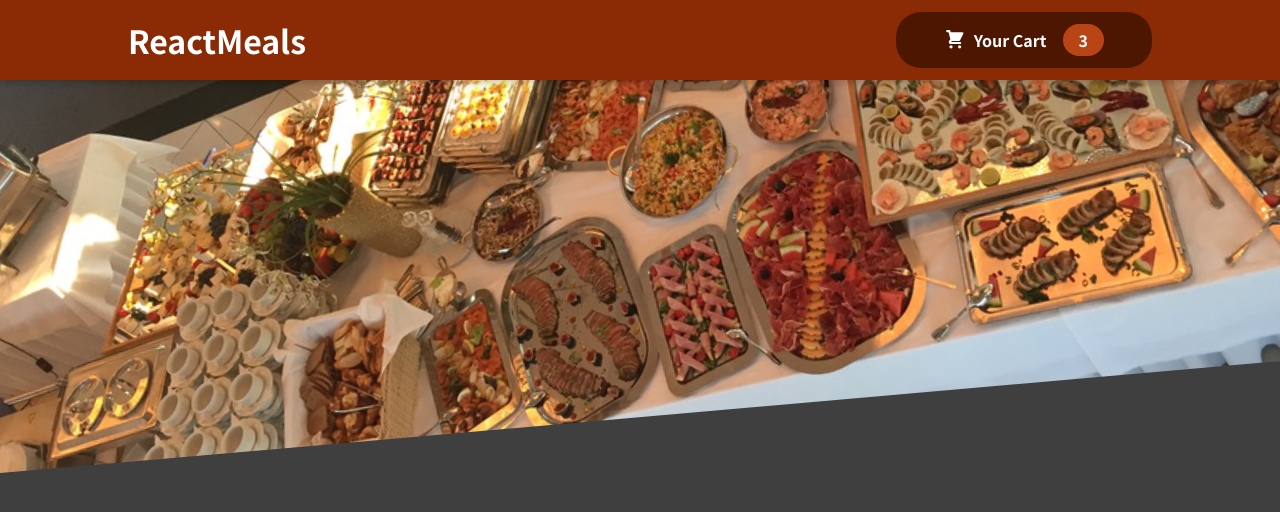
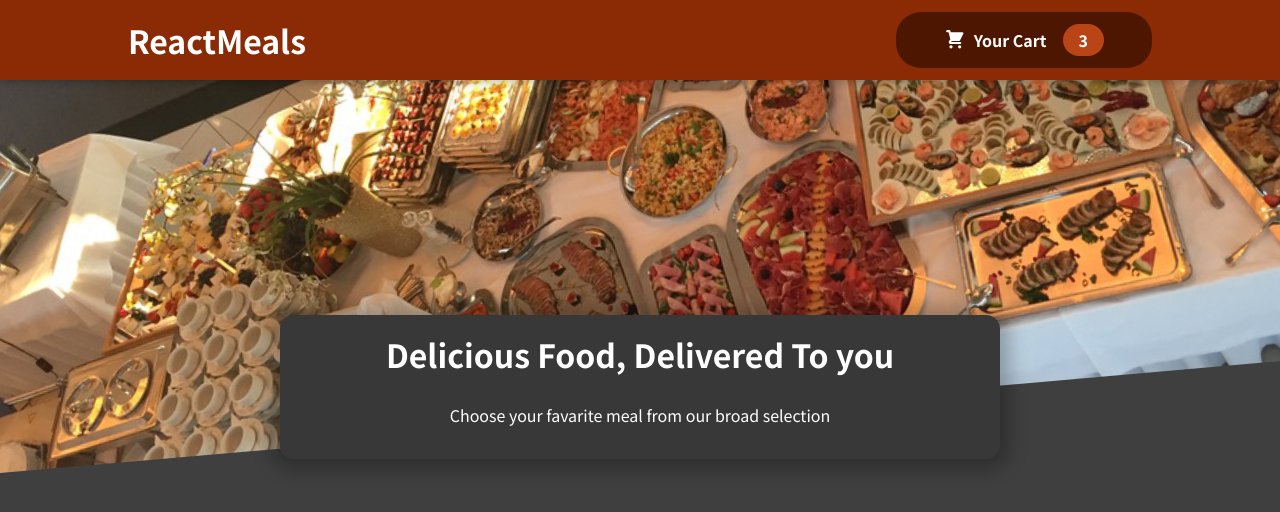
Before and after one commit to Vineeth05kumar/Creating_A_Restarantwebsite, a React (Create React App) app: page / in a window 1280 px wide. Shown: the top 512 px of the page. Built offline with nearby package versions, Linux system fonts and the light colour scheme.

Commit message:
Added summary

```diff
--- a/src/components/Layout/Header.js
+++ b/src/components/Layout/Header.js
@@ -2,6 +2,7 @@ import { Fragment } from "react";
 import headerImage from "../../assets/meals.jpg";
 import classes from "./Header.module.css";
 import HeaderCartButton from "./HeaderCartButton";
+import MealSummary from "./MealSummary";
 
 const Header = (props) => {
   return (
@@ -13,6 +14,7 @@ const Header = (props) => {
       <div className={classes["main-image"]}>
         <img src={headerImage} alt="header__image!" />
       </div>
+      <MealSummary />
     </Fragment>
   );
 };
--- /dev/null
+++ b/src/components/Layout/MealSummary.js
@@ -0,0 +1,10 @@
+import classes from './MealSummary.module.css';
+
+const MealSummary = () => {
+    return <div className={classes.summary}>
+        <h2>Delicious Food, Delivered To you</h2>
+        <p>Choose your favarite meal from our broad selection</p>
+    </div>
+}
+
+export default MealSummary;
--- /dev/null
+++ b/src/components/Layout/MealSummary.module.css
@@ -0,0 +1,18 @@
+.summary {
+    text-align: center;
+    max-width: 45rem;
+    width: 90%;
+    margin: auto;
+    margin-top: -10rem;
+    position: relative;
+    background-color: #383838;
+    color: white;
+    border-radius: 14px;
+    padding: 1rem;
+    box-shadow: 0 1px 18px 10px rgba(0, 0, 0, 0.25);
+  }
+
+  .summary h2 {
+    font-size: 2rem;
+    margin-top: 0;
+  }
```
